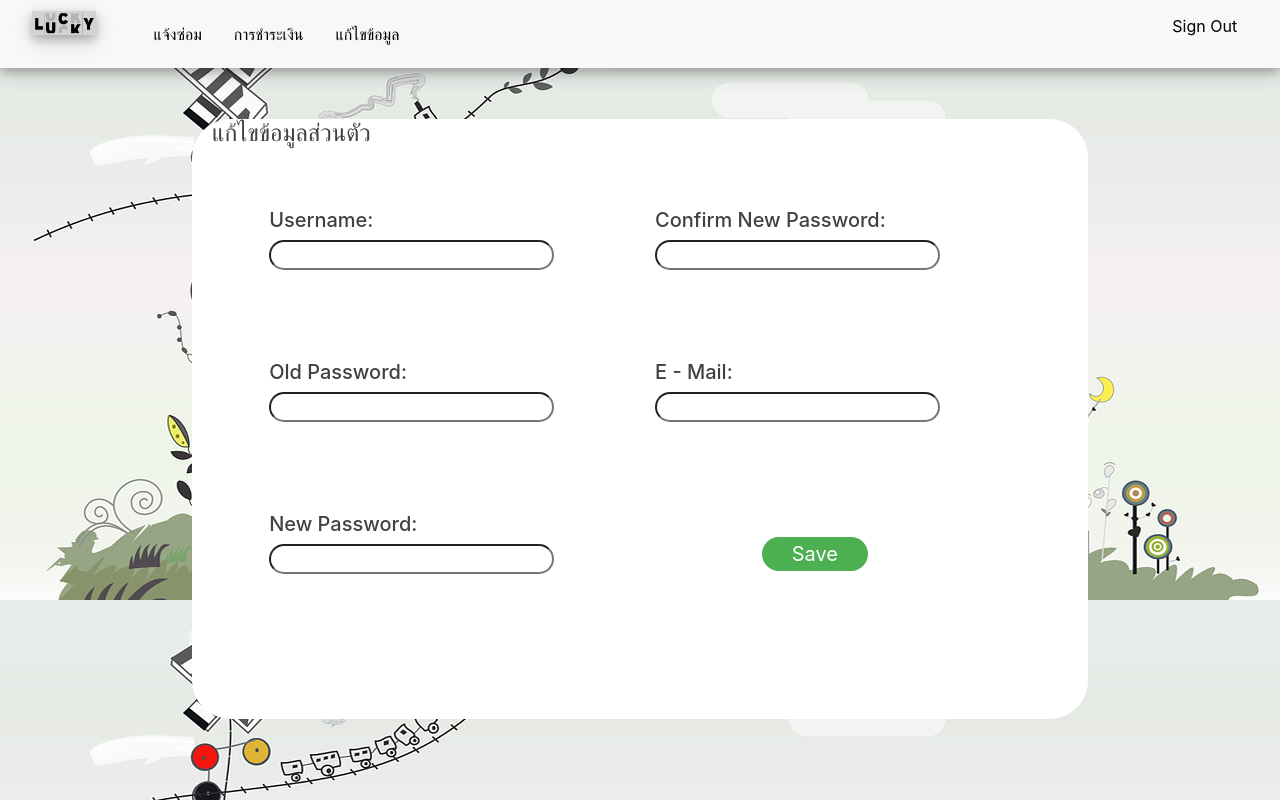
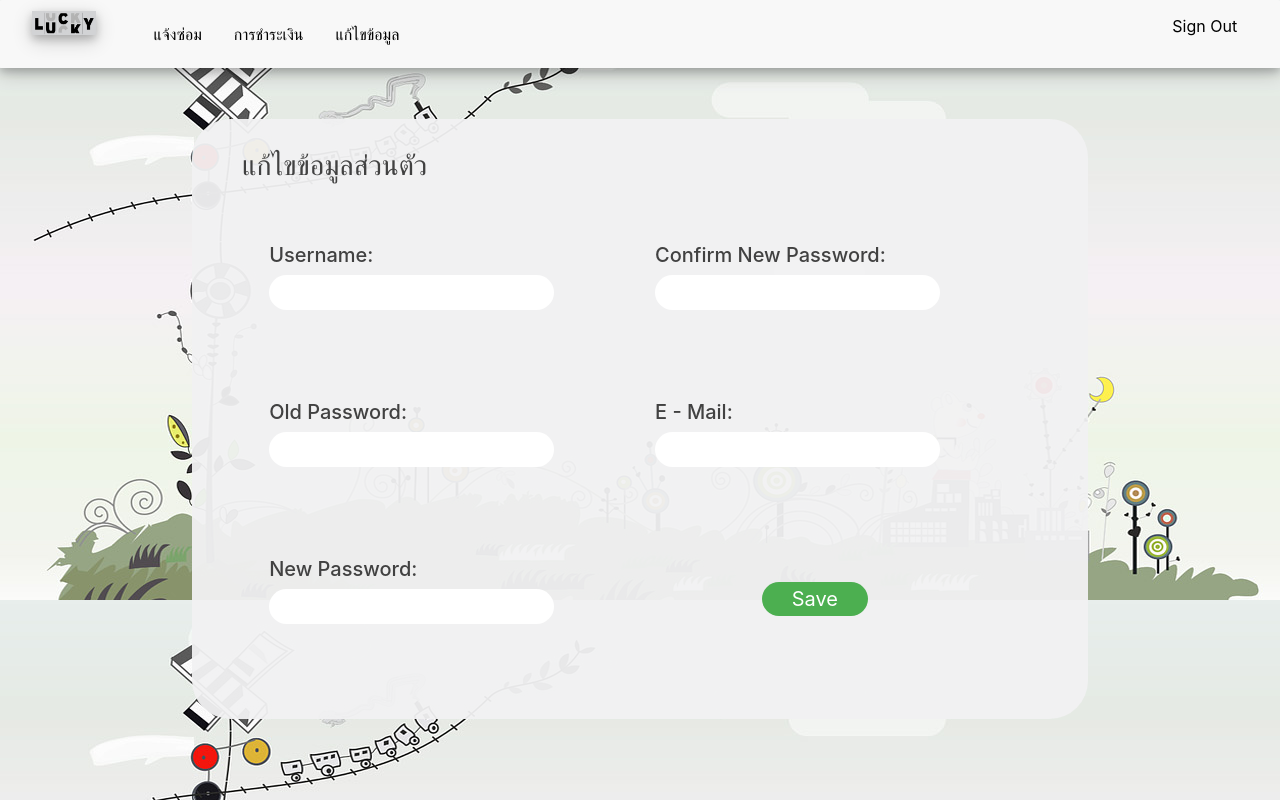
Before and after one commit to kaimook-pearl/Bisad, a PHP site: page /views/profile.php in a window 1280 px wide. Run offline with PHP 8.4, Linux system fonts and the light colour scheme.

Commit message:
Update Profiles

```diff
--- a/css/profile.css
+++ b/css/profile.css
@@ -70,19 +70,17 @@ body{
 .big-box {
     margin: auto;
     margin-top: 4%;
-    background: rgb(255, 255, 255);
+    background: rgba(242, 242, 243, 0.95);
     border-radius: 3vw;
     width: 70%;
     height: 600px;
 }
 
-#topic {
-    margin-top: 20;
-}
-
-h4 {
+h3 {
     color: rgb(65, 65, 65);
     margin: 20px;
+    padding-top: 30px;
+    padding-left: 30px;
 }
 
 h5 {
@@ -102,9 +100,9 @@ h5 {
 
 input {
     border-radius: 10vw;
-    box-shadow: #ddd;
     width: 80%;
-
+    border: none;
+    height: 35px;
 }
 
 #save {
--- a/views/profile.php
+++ b/views/profile.php
@@ -27,8 +27,8 @@
     </div>
 </div>
 <div class = "big-box">
-    <div id = topic>
-        <h4>แก้ไขข้อมูลส่วนตัว</h4>
+    <div class = topic>
+        <h3>แก้ไขข้อมูลส่วนตัว</h3>
     </div>
     <div class="row">
         <div class="col-1"></div>
```
